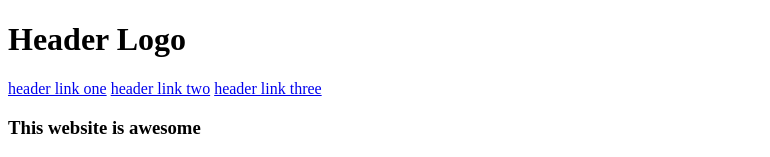
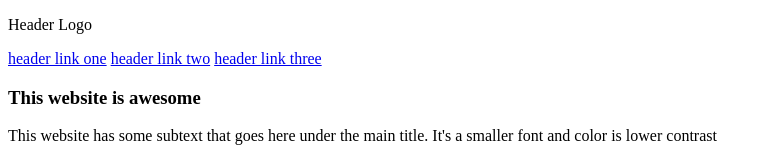
Before and after one commit to KekgethilweMoloi/landing-page, a plain HTML site: page index.html in a window 1280 px wide. Shown: the top 157 px of the page, without its empty margins (0-770 px from the left). Drawn offline with Linux system fonts and the light colour scheme.

Commit message:
Add more divs in index.html header section
Added divs for easier future styling options

```diff
--- a/index.html
+++ b/index.html
@@ -3,15 +3,21 @@
 <head>
     <meta charset="UTF-8">
     <meta name="viewport" content="width=device-width, initial-scale=1.0">
+    <link rel="stylesheet" href="./style.css">
     <title>Landing Page</title>
 </head>
+
 <body>
     <div class="header">
         <div class="navbar">
-            <h1>Header Logo</h1>
-            <a href="#">header link one</a>
-            <a href="#">header link two</a>
-            <a href="#">header link three</a>
+            <div class="logo">
+                <p>Header Logo</p>
+            </div>
+            <div class="links">
+                <a href="#">header link one</a>
+                <a href="#">header link two</a>
+                <a href="#">header link three</a>
+            </div>
         </div>
 
         <div class="content01">
```
